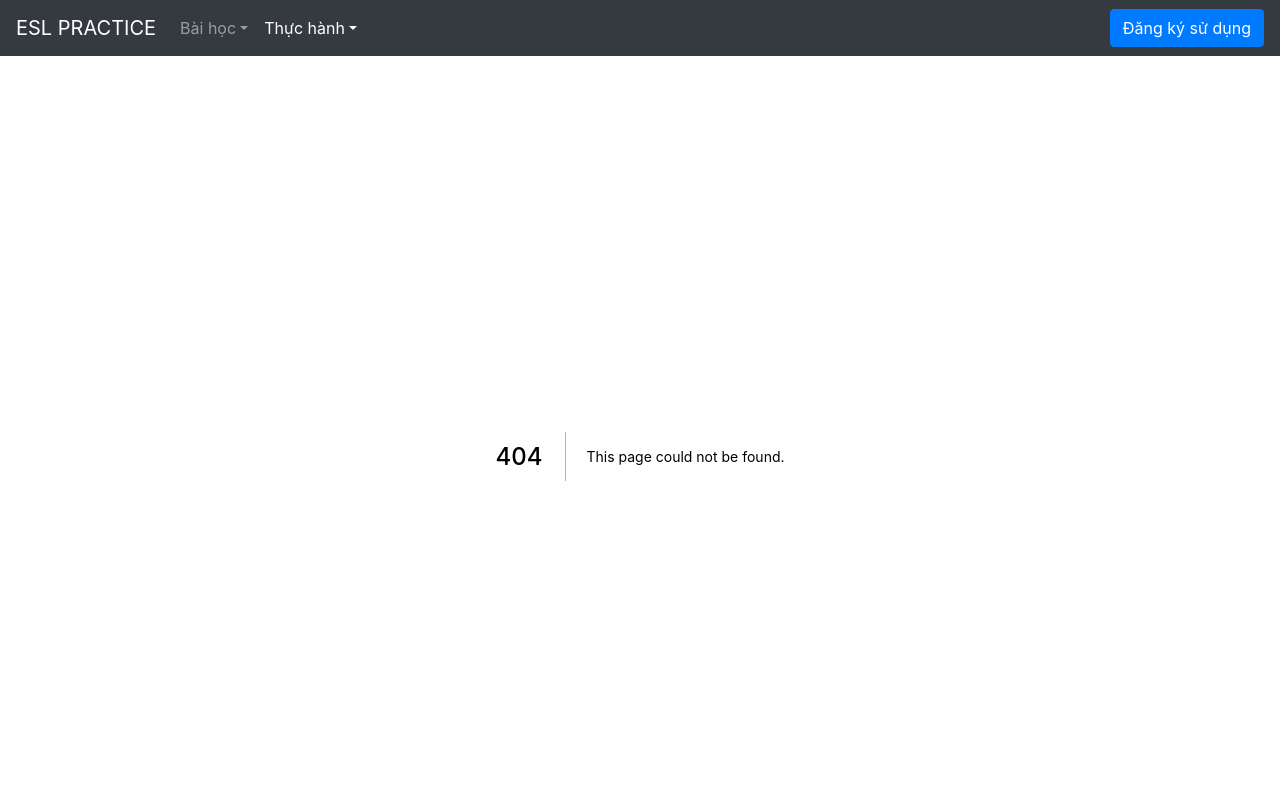
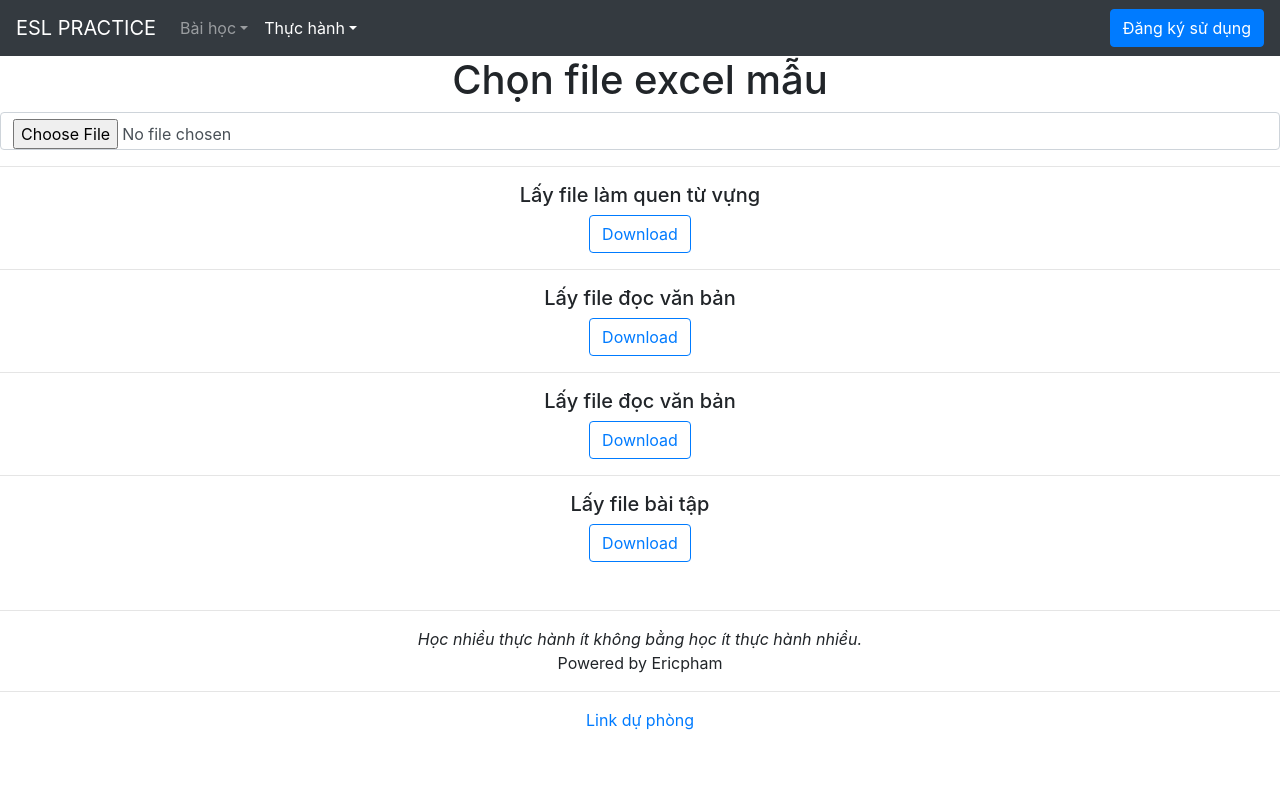
Before and after one commit to dienpham187294/NextjsTest, a Next.js app: page /thuchanh/tao-file-thuc-hanh in a window 1280 px wide. Before the commit this address had no page. Shown: the top 800 px of the page. Built offline with nearby package versions, Linux system fonts and the light colour scheme.

Commit message:
add create file

```diff
--- a/pages/_app.js
+++ b/pages/_app.js
@@ -88,6 +88,10 @@ function MyApp({ Component, pageProps }) {
                 <Link key="Timhieu" href="/thuchanh">
                   < a className="dropdown-item" >Tìm hiểu về trí thông minh nhân tạo, <br /> công nghệ nhận diện giọng nói <br /> và ứng dụng trong thực hành tiếng anh.</a>
                 </Link>
+                <hr />
+                <Link href={"/thuchanh/tao-file-thuc-hanh"}>
+                  < a className="dropdown-item" >Tạo file thực hành</a>
+                </Link>
               </div>
             </li>
           </ul>
--- a/pages/thuchanh/lam-quen-tu-vung/S_Uploadfile.js
+++ b/pages/thuchanh/lam-quen-tu-vung/S_Uploadfile.js
@@ -8,7 +8,7 @@ function UpLoadFile(props) {
                     try {
                         var uploadedFile = e.currentTarget.files[0];
 
-                        if (uploadedFile) {
+                        if (uploadedFile.name.indexOf(".ericpham") > -1) {
                             // console.log(uploadedFile.name)
                             var readFile = new FileReader();
                             readFile.onload = function (e) {
--- /dev/null
+++ b/pages/thuchanh/tao-file-thuc-hanh/index.js
@@ -0,0 +1,167 @@
+import { useState } from 'react';
+import readXlsxFile from 'read-excel-file'
+
+function Taofilethuchanh() {
+
+    const [Data_lamquen, SET_Data_lamquen] = useState([])
+    const [Data_docvanban, SET_Data_docvanban] = useState([])
+    const [Data_langnghevalaplai, SET_Data_langnghevalaplai] = useState([])
+    const [Data_baitap, SET_Data_baitap] = useState([])
+    return (
+        <div className="text-center">
+            <div>
+                <h1>Chọn file excel mẫu</h1>
+                <input className="form-control" onChange={e => {
+                    try {
+                        var uploadedFile = e.currentTarget.files[0];
+
+                        if (uploadedFile) {
+
+                            readXlsxFile(uploadedFile, { sheet: "Lam-quen" }).then((data) => {
+                                let arrTapdoc = []
+                                data[0].forEach((e, index) => {
+                                    if (index !== 0 && e !== null) {
+                                        arrTapdoc.push(e)
+                                    }
+                                });
+
+                                let arrTapnghe = []
+                                data[1].forEach((e, index) => {
+                                    if (index !== 0 && e !== null) {
+                                        arrTapnghe.push(e)
+                                    }
+                                });
+
+                                SET_Data_lamquen({ "Read": arrTapdoc, "Listen": arrTapnghe })
+
+                            })
+
+
+                            readXlsxFile(uploadedFile, { sheet: "doc-van-ban" }).then((data) => {
+                                let arrTapdoc = []
+                                data[0].forEach((e, index) => {
+                                    if (index !== 0 && e !== null) {
+                                        arrTapdoc.push(e)
+                                    }
+                                });
+                                SET_Data_docvanban(arrTapdoc)
+                            })
+
+
+
+                            readXlsxFile(uploadedFile, { sheet: "nghe-va-lap-lai" }).then((data) => {
+                                let arrTapdoc = []
+                                data[0].forEach((e, index) => {
+                                    if (index !== 0 && e !== null) {
+                                        arrTapdoc.push(e)
+                                    }
+                                });
+                                SET_Data_langnghevalaplai(arrTapdoc)
+                            })
+
+                            readXlsxFile(uploadedFile, { sheet: "bai-tap" }).then((data) => {
+                                console.log(data)
+                                let arrTapdoc = []
+                                //  { "question": "A", "anwers":  ["A","I am good", "I am not good","I am so good"],"anwerright": "A"}
+                                data.forEach((e, index) => {
+                                    if (index !== 0) {
+                                        let arrRandom = [1, 2, 3, 4].sort(() => 0.5 - Math.random()).sort(() => 0.5 - Math.random())
+
+                                        let obj = {
+                                            "question": e[0],
+                                            "anwers":
+                                                [
+                                                    e[arrRandom[0]], e[arrRandom[1]], e[arrRandom[2]], e[arrRandom[3]]
+                                                ],
+                                            "anwerright": e[1]
+                                        }
+                                        arrTapdoc.push(obj)
+                                    }
+                                });
+                                SET_Data_baitap(arrTapdoc)
+                            })
+
+
+                            readFile.readAsText(uploadedFile);
+                        } else {
+                            console.log("Failed to load file");
+                        }
+                    } catch (error) {
+                        console.log("Failed to load file");
+                    }
+                }} type="file" />
+            </div>
+            {/* {JSON.stringify(Data_lamquen)}
+            <br />
+            {JSON.stringify(Data_docvanban)}
+            <br />
+            {JSON.stringify(Data_langnghevalaplai)}
+            <br />
+            {JSON.stringify(Data_baitap)} */}
+            <hr />
+            <h5>Lấy file làm quen từ vựng</h5>
+            <button className="btn btn-outline-primary"
+                onClick={() => {
+                    downClick(Data_lamquen, "lamquen")
+                }} id="btn">Download</button>
+            <hr />
+            <h5>Lấy file đọc văn bản</h5>
+            <button className="btn btn-outline-primary"
+                onClick={() => {
+                    downClick(Data_docvanban, "docvanband")
+                }} id="btn">Download</button>
+            <hr />
+            <h5>Lấy file đọc văn bản</h5>
+            <button className="btn btn-outline-primary"
+                onClick={() => {
+                    downClick(Data_langnghevalaplai, "langnghevalaplai")
+                }} id="btn">Download</button>
+            <hr />
+            <h5>Lấy file bài tập</h5>
+            <button className="btn btn-outline-primary"
+                onClick={() => {
+                    downClick(Data_baitap, "bai-tap")
+                }} id="btn">Download</button>
+        </div>
+    )
+}
+
+export default Taofilethuchanh
+
+
+function download(file, text) {
+
+    if (process.browser) {
+        //creating an invisible element
+        var element = document.createElement("a");
+
+        element.setAttribute(
+            "href",
+            "data:text/plain;charset=utf-8, " + encodeURIComponent(text)
+        );
+        element.setAttribute("download", file);
+
+        // Above code is equivalent to
+        // <a href="path of file" download="file name">
+
+        document.body.appendChild(element);
+
+        //onClick property
+        element.click();
+
+        document.body.removeChild(element);
+    }
+}
+
+// // Start file download.
+
+function downClick(data, tenvanban) {
+    if (process.browser) {
+        // Generate download of hello.txt
+        // file with some content
+        var text = JSON.stringify(data);
+        var filename = tenvanban + ".ericpham";
+
+        download(filename, text);
+    }
+}
--- a/pages/thuchanh/thuc-hanh-nghe-va-lap-lai/S_Uploadfile.js
+++ b/pages/thuchanh/thuc-hanh-nghe-va-lap-lai/S_Uploadfile.js
@@ -7,7 +7,7 @@ function UpLoadFile(props) {
                     try {
                         var uploadedFile = e.currentTarget.files[0];
 
-                        if (uploadedFile) {
+                        if (uploadedFile.name.indexOf(".ericpham") > -1) {
                             var readFile = new FileReader();
                             readFile.onload = function (e) {
                                 var contents = e.target.result;
--- a/pages/thuchanh/thuc-hanh-ngu-phap/S_Uploadfile.js
+++ b/pages/thuchanh/thuc-hanh-ngu-phap/S_Uploadfile.js
@@ -7,7 +7,7 @@ function UpLoadFile(props) {
                     try {
                         var uploadedFile = e.currentTarget.files[0];
 
-                        if (uploadedFile) {
+                        if (uploadedFile.name.indexOf(".ericpham") > -1) {
                             var readFile = new FileReader();
                             readFile.onload = function (e) {
                                 var contents = e.target.result;
```
Also changed, not shown: pages/quanli/index.js (deleted, +0 -13 lines), pages/thuchanh/thuc-hanh-doc-sach-thanh-tieng/S_Uploadfile.js (+4 -4 lines).
